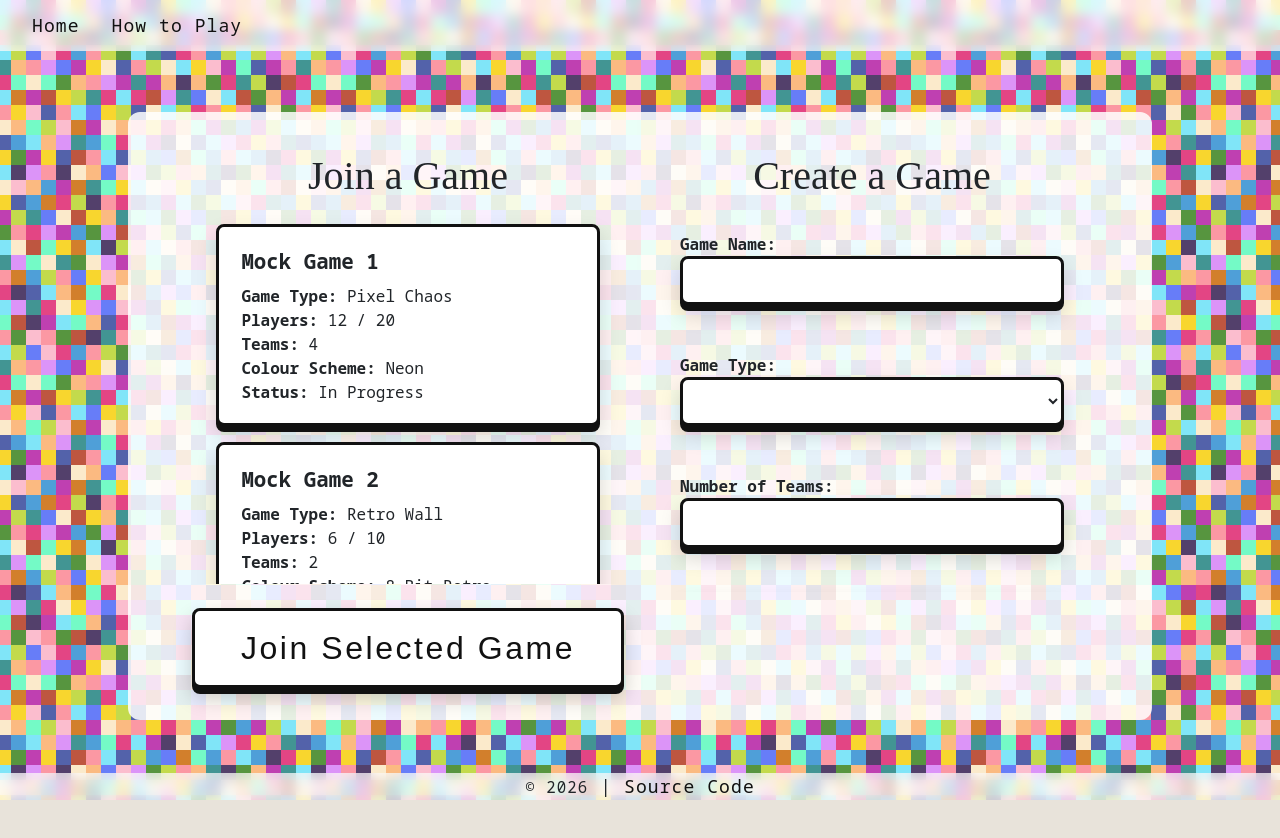
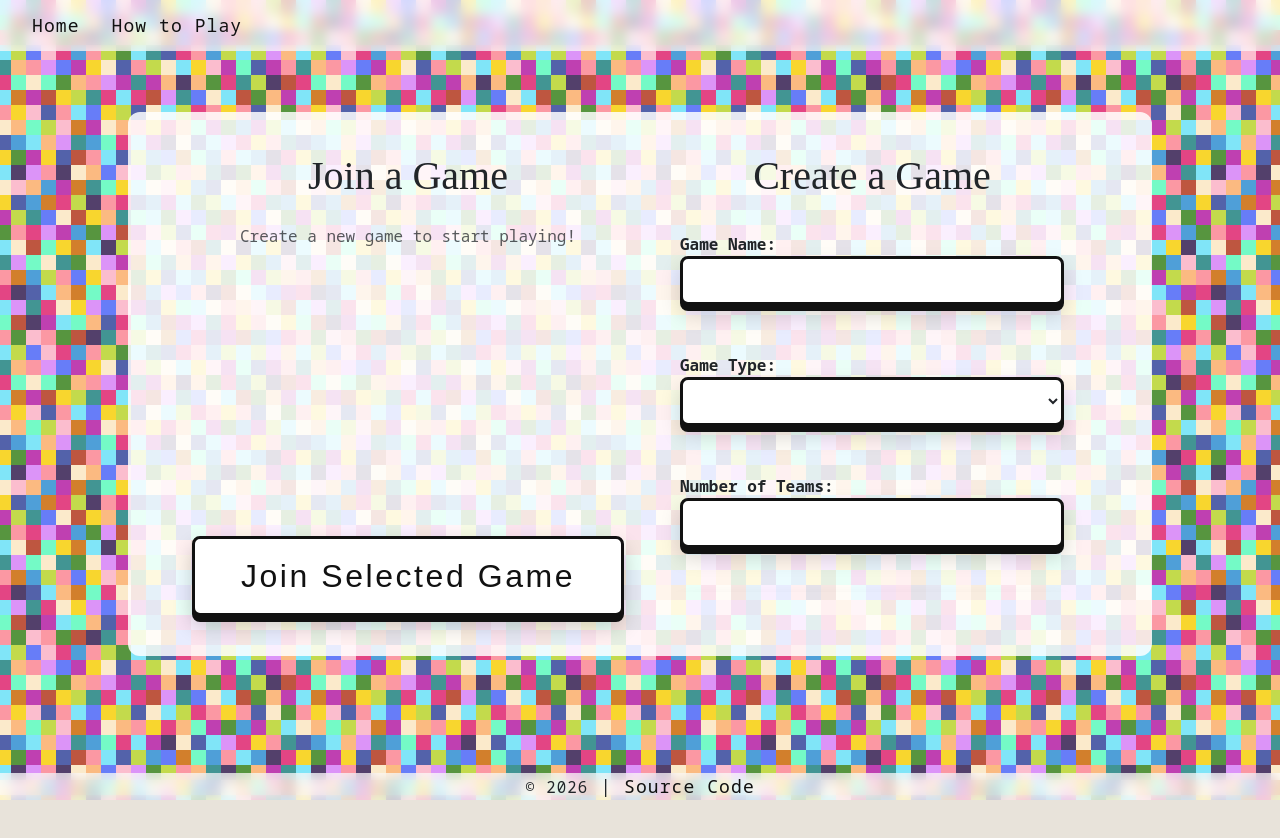
Before and after one commit to aswens1/startup, a React (Vite) app: page /gameMenu in a window 1280 px wide. Shown: the top 838 px of the page. After the commit the page ends 800 px from the top, so only its background shows below. Built offline with nearby package versions, Linux system fonts and the light colour scheme; a web font is replaced by a local one.

Commit message:
games stored in local, message displayed if nothing there

```diff
--- a/src/selectMenu/selectMenu.jsx
+++ b/src/selectMenu/selectMenu.jsx
@@ -1,7 +1,22 @@
-import React from 'react';
+import { React, use, useEffect, useState } from 'react';
 import '../app.css';
 
 export function GameSelectionMenu() {
+
+  const [games, setGames] = useState([]);
+
+  useEffect(() => {
+    const savedGames = localStorage.getItem(`games`);
+    if (savedGames) {
+      setGames(JSON.parse(savedGames));
+    }
+  }, []);
+
+  useEffect(() => {
+    localStorage.setItem(`games`, JSON.stringify(games));
+  }, [games]);
+
+
   return (
     <main className="min-h-0 flex-1 flex flex-col items-center py-10 px-4">
       <div
@@ -14,66 +29,32 @@ export function GameSelectionMenu() {
 
             <form action="gamePlayCanvas.html" method="get" className="flex flex-col min-h-0 flex-1">
               <div className="overflow-y-auto max-h-80 md:max-h-96 p-4 mb-4 text-left space-y-4 flex-shrink-0">
+
+                {games.length === 0 && (
+                  <div className="opacity-75 text-center">Create a new game to start playing!</div>
+                )}
+
+                {games.map((game, index) => (
                   <div className="game-option">
                     <label className="game-card">
-                    <input type="radio" id="game1" name="game" value="pixel-chaos" />
+                      <input
+                        type='radio'
+                        name='game'
+                        value={game.id}
+                      />
                       <div className="game-info">
-                      <div className="game-title">Mock Game 1</div>
+                        <div className="game-title">{game.name}</div>
                         <div className="meta">
-                        <span>Game Type:</span> Pixel Chaos<br />
-                        <span>Players:</span> 12 / 20<br />
-                        <span>Teams:</span> 4<br />
-                        <span>Colour Scheme:</span> Neon<br />
-                        <span>Status:</span> In Progress
+                          <span>Game Type:</span> {game.type}<br />
+                          <span>Players:</span> {game.players}<br />
+                          <span>Teams:</span> {game.teams}<br />
+                          <span>Colour Scheme:</span> {game.colours}<br />
+                          <span>Status:</span> {game.status}
                         </div>
                       </div>
                     </label>
                   </div>
-                <div className="game-option">
-                  <label className="game-card">
-                    <input type="radio" id="game2" name="game" value="retro-wall" />
-                    <div className="game-info">
-                      <div className="game-title">Mock Game 2</div>
-                      <div className="meta">
-                        <span>Game Type:</span> Retro Wall<br />
-                        <span>Players:</span> 6 / 10<br />
-                        <span>Teams:</span> 2<br />
-                        <span>Colour Scheme:</span> 8-Bit Retro<br />
-                        <span>Status:</span> Waiting for Players
-                      </div>
-                    </div>
-                  </label>
-                </div>
-                <div className="game-option">
-                  <label className="game-card">
-                    <input type="radio" id="game3" name="game" value="color-riot" />
-                    <div className="game-info">
-                      <div className="game-title">Mock Game 3</div>
-                      <div className="meta">
-                        <span>Game Type:</span> Color Riot<br />
-                        <span>Players:</span> 18 / 30<br />
-                        <span>Teams:</span> None (Free Draw)<br />
-                        <span>Colour Scheme:</span> High Contrast<br />
-                        <span>Status:</span> Almost Full
-                      </div>
-                    </div>
-                  </label>
-                </div>
-                <div className="game-option">
-                  <label className="game-card">
-                    <input type="radio" id="game4" name="game" value="color-riot" />
-                    <div className="game-info">
-                      <div className="game-title">Mock Game 4</div>
-                      <div className="meta">
-                        <span>Game Type:</span> Color Riot<br />
-                        <span>Players:</span> 18 / 30<br />
-                        <span>Teams:</span> None (Free Draw)<br />
-                        <span>Colour Scheme:</span> High Contrast<br />
-                        <span>Status:</span> Almost Full
-                      </div>
-                    </div>
-                  </label>
-                </div>
+                ))}
               </div>
               <button className="get-started-btn flex-shrink-0 mt-auto" type="submit">Join Selected Game</button>
             </form>
```
Lines whose indentation alone changed are shown as unchanged.
